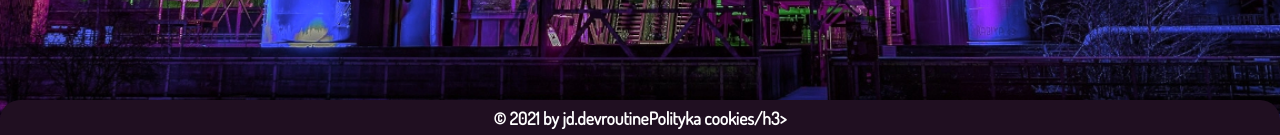
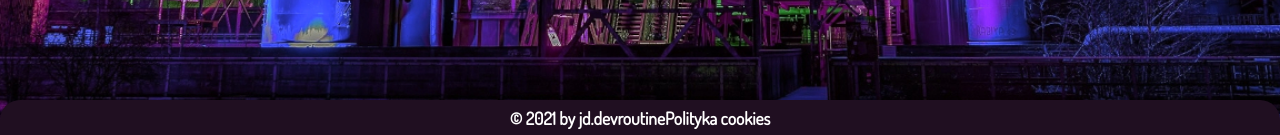
Before and after one commit to jdroutine/rpgsociety, a Django app: page / in a window 1280 px wide. Shown: the part 665-800 px from the top of the page. Run offline with Django 3.2, Linux system fonts and the light colour scheme; data that the repository does not hold is empty; some libraries are stand-ins or nearby versions; some web fonts are replaced.

Commit message:
footer edited

```diff
--- a/rpgsociety/characterCard/static/css/style.css
+++ b/rpgsociety/characterCard/static/css/style.css
@@ -292,6 +292,9 @@ footer {
     position: fixed;
     bottom: 0;
 }
+.cookies{
+    float: right;
+}
 @media screen and (max-width: 1024px) {
     /*nawigacja*/
     nav {
--- a/rpgsociety/characterCard/templates/index.html
+++ b/rpgsociety/characterCard/templates/index.html
@@ -43,7 +43,7 @@
             <h3>&copy; 2021 by jd.devroutine</h3>
         </div>
         <div class="cookies">
-            <h3>Polityka cookies/h3>
+            <h3>Polityka cookies</h3>
         </div>
     </footer>
     <script src="../static/js/nav.js"></script>
```
